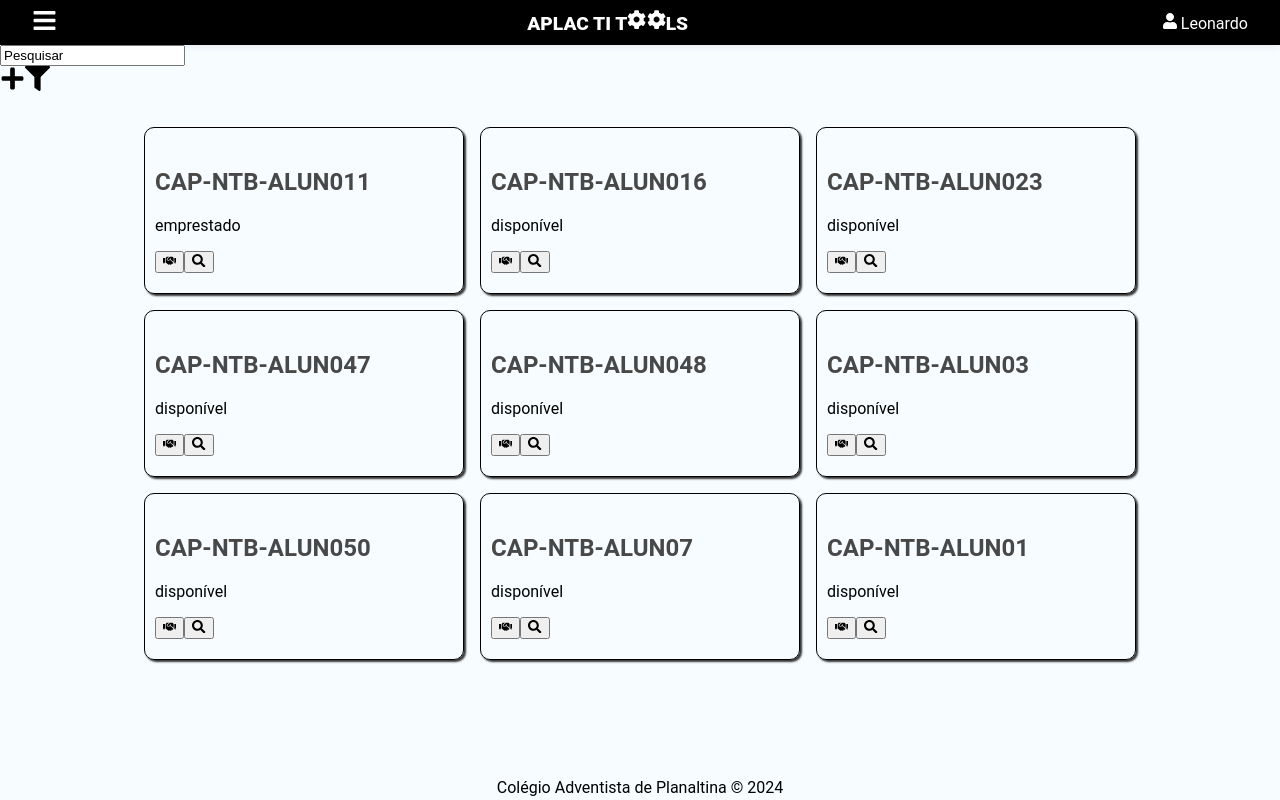
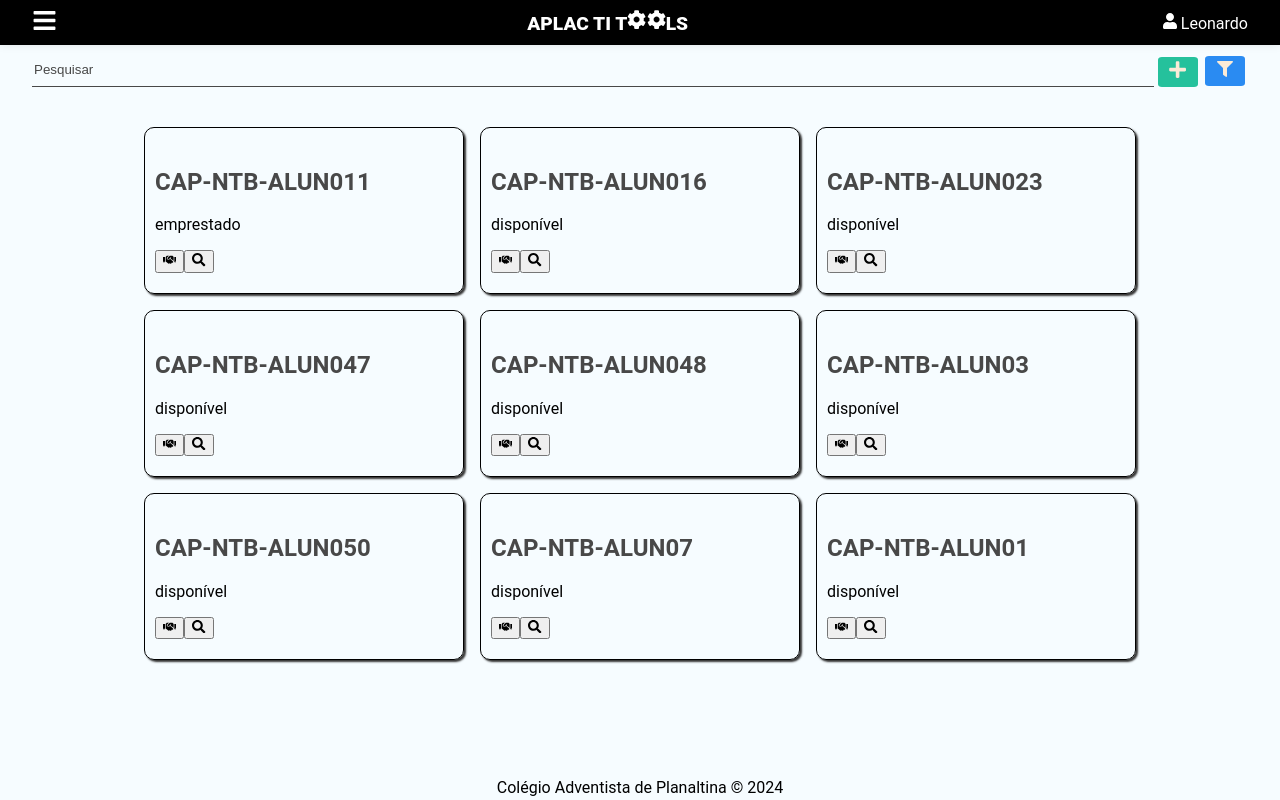
Before and after one commit to leosilva1999/titoolsweb, a React (Vite) app in the folder frontend/: page /equipmentlist in a window 1280 px wide. Built offline with nearby package versions, Linux system fonts and the light colour scheme; data requests are answered from the project's data file.

Commit message:
equipmentList searchBar created

```diff
--- a/frontend/src/pages/EquipmentList/EquipmentList.jsx
+++ b/frontend/src/pages/EquipmentList/EquipmentList.jsx
@@ -12,13 +12,23 @@ const EquipmentList = () => {
 
   return (
     <div>
-        <div className='topListBar'>
-          <div className='searchBar'>
-            <input type="search" value={searchQuery} onChange={(e) => setSearchQuery(e.target.value) }/>
+        <div className={styles.topListBar}>
+          <div className={styles.searchBarContainer}>
+            <input
+              type="search"
+              className={styles.searchBar}
+              value={searchQuery}
+              onFocus={(e) => setSearchQuery("")}
+              onChange={(e) => setSearchQuery(e.target.value) }
+            />
           </div>
-          <div className='topListButtons'>
-            <FaPlus className={styles.newItemIcon}/>
-            <FaFilter className={styles.filterIcon}/>
+          <div className={styles.topListButtons}>
+            <button className={styles.newItemButton}>
+              <FaPlus/>
+            </button>
+            <button className={styles.filterButton}>
+              <FaFilter/>
+            </button>
           </div>
         </div>
         <div>
--- a/frontend/src/pages/EquipmentList/EquipmentList.module.css
+++ b/frontend/src/pages/EquipmentList/EquipmentList.module.css
@@ -7,6 +7,11 @@
     margin: 1em;
     padding: 1em;
 
+}
+.topListBar{
+    display: flex;
+    justify-content: first baseline;
+    padding: 0.5em 2em;
 }
 .equipmentBox{
     border-radius: 10px;
@@ -22,20 +27,66 @@
     font-family: "Roboto", sans-serif;
     color: #484848;
 }
-.newItemIcon{
+.newItemButton{
     cursor: pointer;
-    width: 25px;
-    height: 25px;
+    width: 40px;
+    height: 100%;
+    padding: 2.8px;
+    justify-content: center;
+    align-items: center;
+    color: antiquewhite;
+    background-color: #25c19c;
+    border: 0;
+    border-radius: 10%;
+    font-size: 1.2em;
+    margin: 0.2em;
+    margin-bottom: 0;
 }
-.newItemIcon:hover{
-    color: aliceblue;
+.newItemButton:hover{
+    color: black;
+    background-color: white;
+    box-shadow: 2px 2px 2px rgb(52, 52, 52);
 }
 
-.filterIcon{
+.filterButton{
     cursor: pointer;
-    width: 25px;
-    height: 25px;
+    width: 40px;
+    height: 100%;
+    padding: 5px;
+    justify-content: center;
+    align-items: center;
+    color: antiquewhite;
+    background-color: #2a8bf2;
+    border: 0;
+    border-radius: 10%;
+    font-size: 1em;
+    margin: 0.2em;
+    margin-bottom: 0;
 }
-.filterIcon:hover{
-    color: aliceblue;
+.filterButton:hover{
+    color: black;
+    background-color: white;
+    box-shadow: 2px 2px 2px rgb(52, 52, 52);
 }
+.searchBarContainer{
+    width: 100%;
+}
+.searchBar{
+    border: 0px;
+    border-bottom: 1px solid #484848;;
+    margin: 0px;
+    color: #484848;
+    background-color: #f6fcff;
+    outline: 0;
+    height: 100%;
+    width: 100%;
+}
+.searchBar:hover{
+    box-shadow: 0px 0.2px 0.5px rgb(52, 52, 52);
+}
+.topListButtons{
+    align-items: center;
+    justify-content: center;
+    height: 100%;
+    display: flex;
+}
```
